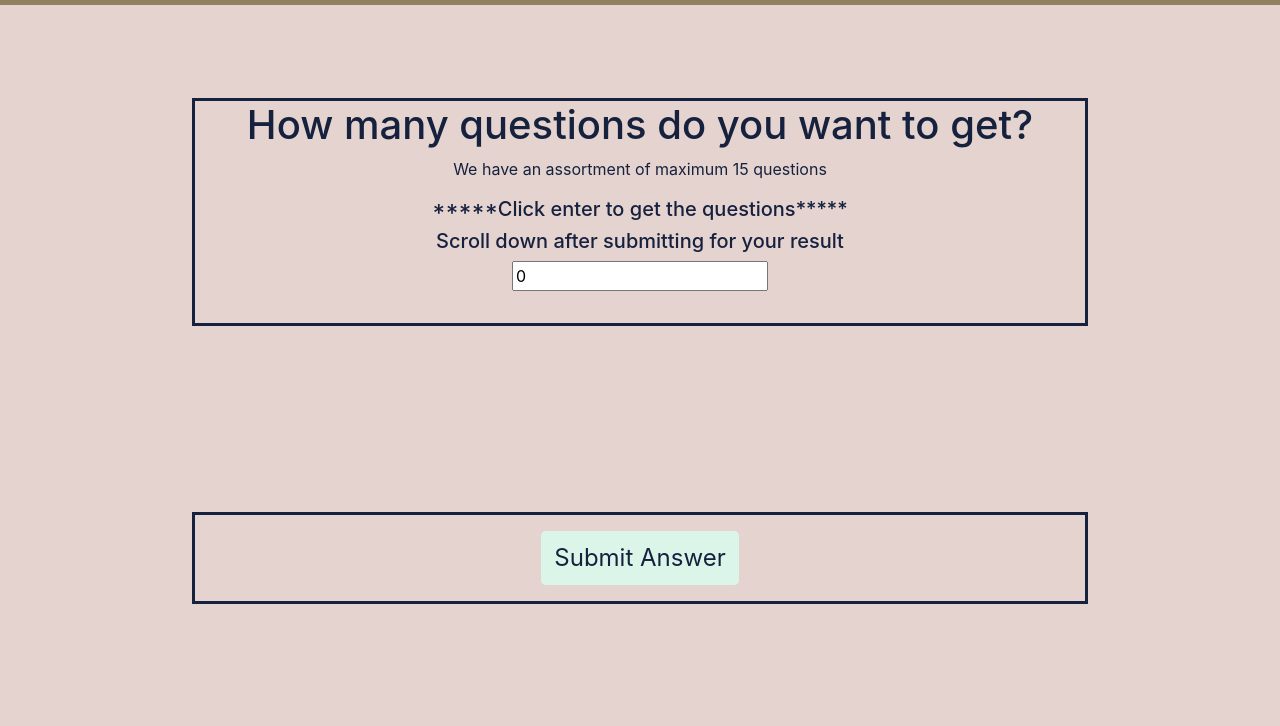
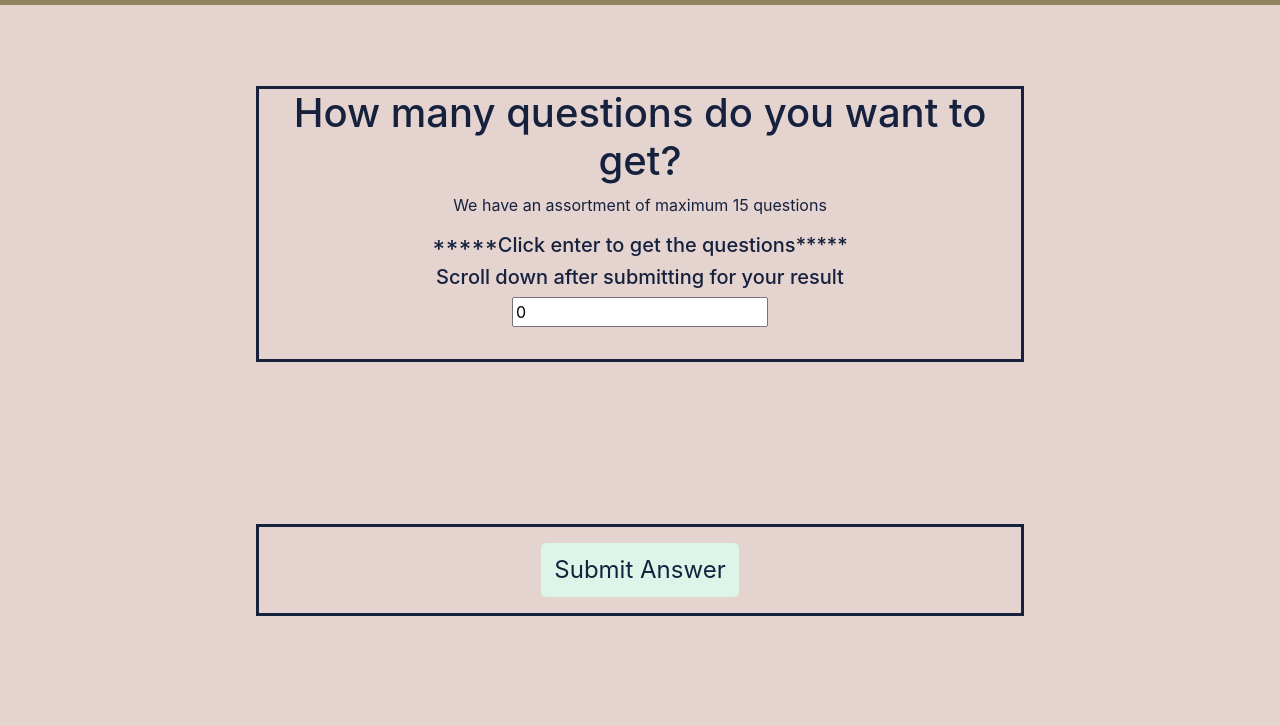
Before and after one commit to shaswata965/Dynamic_Quiz, a plain HTML site: page index.html in a window 1280 px wide. Shown: the part 59-785 px from the top of the page. Drawn offline with nearby package versions, Linux system fonts and the light colour scheme.

Commit message:
Add files via upload

```diff
--- a/Css/styles.css
+++ b/Css/styles.css
@@ -80,4 +80,10 @@ nav:hover{
     flex-basis: 0;
     flex-grow: 0;
   }
+  .main{
+    width: 60vw;
+  }
+  #question{
+    width:60vw;
+  }
 }
```
